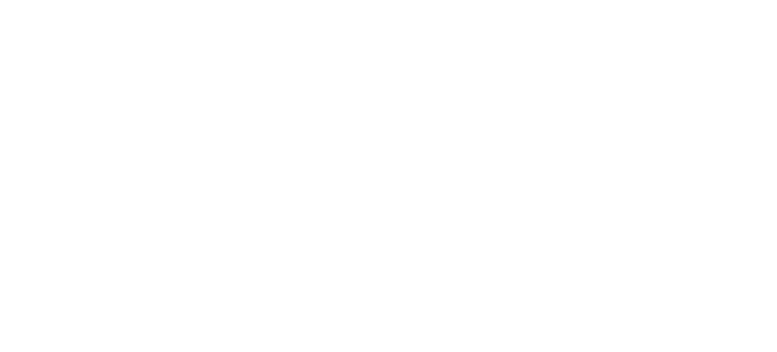
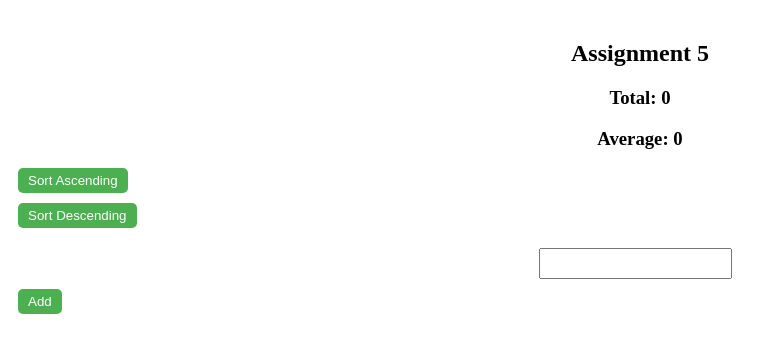
Before and after one commit to RashYash/React-Assignments-New, a React (Vite) app: page /#/ASG-05 in a window 1280 px wide. Before the commit this address had no page. Shown: the top 352 px of the page, without its empty margins (0-777 px from the left). Built offline with nearby package versions, Linux system fonts and the light colour scheme.

Commit message:
Added Assignment 5

```diff
--- a/src/Home.jsx
+++ b/src/Home.jsx
@@ -13,6 +13,7 @@
             <Link to="/ASG-02"><button>Assignment 02</button></Link>
             <Link to="/ASG-03"><button>Assignment 03</button></Link>
             <Link to="/ASG-04"><button>Assignment 04</button></Link>
+            <Link to="/ASG-05"><button>Assignment 05</button></Link>
         </div>
 
     );
--- /dev/null
+++ b/src/assignments/Assignment_5.css
@@ -0,0 +1,21 @@
+.assignment5 {
+  text-align: center;
+  margin-top: 40px;
+}
+
+.assignment5 input {
+  padding: 6px;
+  margin-right: 10px;
+}
+
+.assignment5 button {
+  padding: 5px 10px;
+  margin-left: 10px;
+  cursor: pointer;
+}
+
+.assignment5 ol {
+  width: 200px;
+  margin: 20px auto;
+  text-align: left;
+}
--- /dev/null
+++ b/src/assignments/Assignment_5.jsx
@@ -0,0 +1,140 @@
+import { useState } from "react";
+import "./Assignment_5.css";
+
+export default function Assignment_5() {
+
+    const [numbers, setNumbers] = useState([]);
+    const [value, setValue] = useState("");
+
+    function addNumber() {
+
+        if (value === "") return;
+
+        setNumbers([...numbers, Number(value)]);
+        setValue("");
+
+    }
+
+    function deleteNumber(index) {
+
+        const newArray = numbers.filter((_num, i) => i !== index);
+        setNumbers(newArray);
+
+    }
+
+    function sortAscending() {
+
+        const sorted = [...numbers].sort((a, b) => a - b);
+        setNumbers(sorted);
+
+    }
+
+    function sortDescending() {
+
+        const sorted = [...numbers].sort((a, b) => b - a);
+        setNumbers(sorted);
+
+    }
+
+    function moveUp(index) {
+
+        if (index === 0) return;
+
+        const newArray = [...numbers];
+
+        const temp = newArray[index];
+        newArray[index] = newArray[index - 1];
+        newArray[index - 1] = temp;
+
+        setNumbers(newArray);
+
+    }
+
+    function moveDown(index) {
+
+        if (index === numbers.length - 1) return;
+
+        const newArray = [...numbers];
+
+        const temp = newArray[index];
+        newArray[index] = newArray[index + 1];
+        newArray[index + 1] = temp;
+
+        setNumbers(newArray);
+
+    }
+
+    const total = numbers.reduce((sum, num) => sum + num, 0);
+    const average = numbers.length > 0 ? (total / numbers.length).toFixed(2) : 0;
+
+    return (
+
+        <div className="assignment5">
+
+            <h2>Assignment 5</h2>
+
+            <h3>Total: {total}</h3>
+
+            <h3>Average: {average}</h3>
+
+
+            <button onClick={sortAscending}>
+                Sort Ascending
+            </button>
+
+            <button onClick={sortDescending}>
+                Sort Descending
+            </button>
+
+
+            <ol>
+
+                {numbers.map((num, index) => (
+
+                    <li key={index}>
+
+                        {num}
+
+                        <button
+                            onClick={() => moveUp(index)}
+                            disabled={index === 0}
+                        >
+                            Move Up
+                        </button>
+
+
+                        <button
+                            onClick={() => moveDown(index)}
+                            disabled={index === numbers.length - 1}
+                        >
+                            Move Down
+                        </button>
+
+
+                        <button
+                            onClick={() => deleteNumber(index)}
+                        >
+                            Delete
+                        </button>
+
+                    </li>
+
+                ))}
+
+            </ol>
+
+            <input
+                type="number"
+                value={value}
+                onChange={(e) => setValue(e.target.value)}
+            />
+
+            <button onClick={addNumber}>
+                Add
+            </button>
+
+        </div>
+
+    );
+
+}
--- a/src/main.jsx
+++ b/src/main.jsx
@@ -9,6 +9,7 @@
 import Assignment_2 from "./assignments/Assignment_2.jsx";
 import Assignment_3 from "./assignments/Assignment_3.jsx";
 import Assignment_4 from "./assignments/Assignment_4.jsx";
+import Assignment_5 from "./assignments/Assignment_5.jsx";
 
 ReactDOM.createRoot(document.getElementById("root")).render(
 
@@ -22,6 +23,7 @@
       <Route path="/ASG-02" element={<Assignment_2 />} />
       <Route path="/ASG-03" element={<Assignment_3 />} />
       <Route path="/ASG-04" element={<Assignment_4 />} />
+      <Route path="/ASG-05" element={<Assignment_5 />} />
 
 
     </Routes>
```
